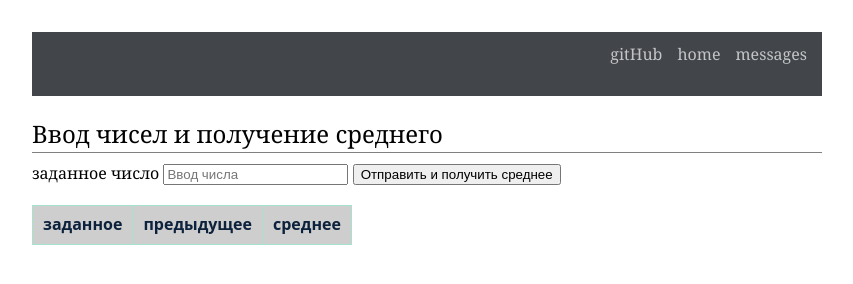
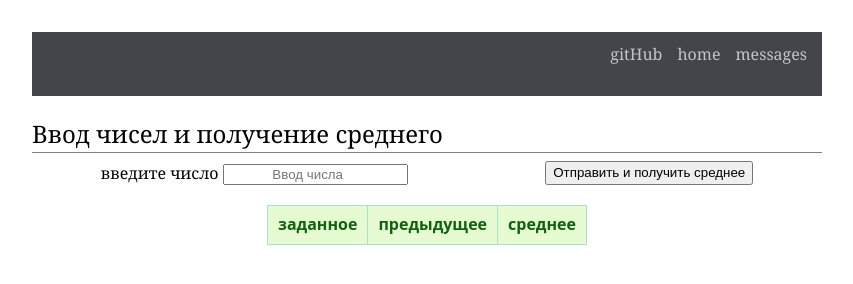
Before and after one commit to Vasilievkosta/test, a website: page pages/numbers.html in a window 1280 px wide. Shown: the whole page, without its empty margins (213-1066 px from the left). Drawn offline with Linux system fonts and the light colour scheme; no server answers.

Commit message:
added page 404

```diff
--- a/index.js
+++ b/index.js
@@ -6,6 +6,7 @@ const PORT = 8080;
 let arr = [0];
 let arrOut = [];
 let arrRes = [];
+const page404 = "<div style='background-color: #2ca5cd; width: 100%; height: 100%;'><h2 style='font-size: 6em; color: white; text-align: center; padding-top: 25vh;'>No Page Found</h2></div>";
 
 const server = http.createServer(async (req, res) => {
 
@@ -84,7 +85,7 @@ const server = http.createServer(async (req, res) => {
     }
     else {
         res.writeHead(404, { "Content-Type": "text/html" });
-        res.end("<h2>No Page Found</h2>");
+        res.end(page404);
     }
 });
 
--- a/pages/numbers.html
+++ b/pages/numbers.html
@@ -28,14 +28,16 @@
 
 	<section class="added">
 		<h2>Ввод чисел и получение среднего</h2>
+		<form class="form__numbers">
+			<Label>введите число
+				<input class="num" type="number" value="" placeholder="Ввод числа" />
+			</label>
+			<button class="btn" type="button">Отправить и получить среднее</button>
+		</form>
 
-		<Label>заданное число
-			<input class="num" type="number" value="" placeholder="Ввод числа" />
-		</label>
-		<button class="btn" type="button">Отправить и получить среднее</button>
 
-		<table style="margin-top: 20px;">
-			<thead style="background-color: #cecece;">
+		<table>
+			<thead>
 				<th>заданное</th>
 				<th>предыдущее</th>
 				<th>среднее</th>
--- a/pages/style.css
+++ b/pages/style.css
@@ -116,6 +116,17 @@ p {
 .form {
 	display: flex;
 	justify-content: space-between;
+	margin-bottom: 20px;
+}
+
+.form__numbers {
+	display: flex;
+	justify-content: space-around;
+	margin-bottom: 20px;
+}
+
+.num {
+	text-align: center;
 }
 
 .added__author {
@@ -168,18 +179,22 @@ p {
 	width: 100%;
 }
 
-/* messages page */
+/* numbers page */
 table {
 	border-collapse: collapse;
 	line-height: 1.1;
 	font-family: 'Open Sans', sans-serif;
-	background-color: #DCECF8;
-	color: #0C213B;
+	background-color: #d1edf1;
+	color: #0e630e;
+	margin: 0 auto;
 }
+
+
 
 th {
 	padding: 10px;
 	border: 1px solid #A9E2CC;
+	background-color: #e7fbd3;
 }
 
 td {
```
Also changed, not shown: pages/messages.html (+0 -2 lines), pages/my-cv.html (+1 -1 lines).
